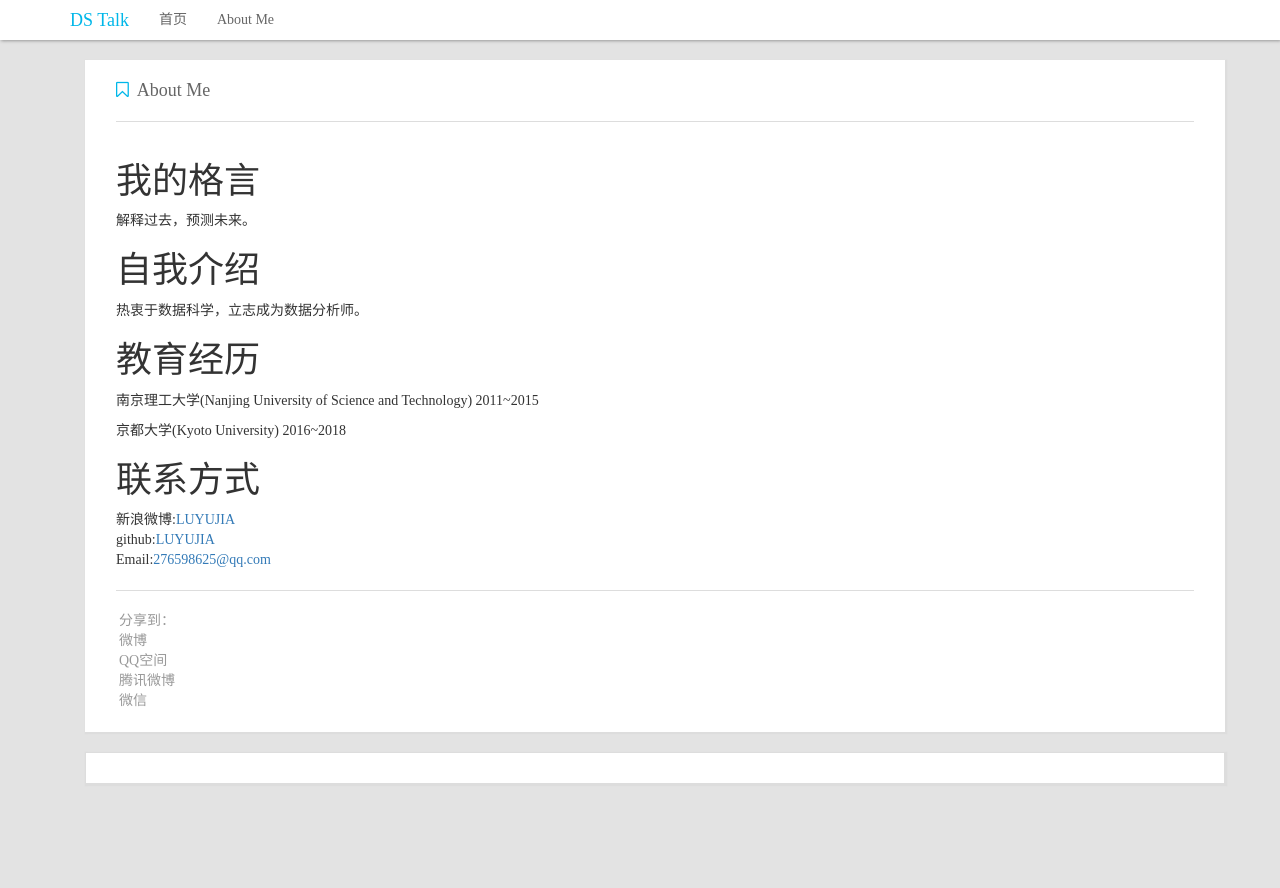
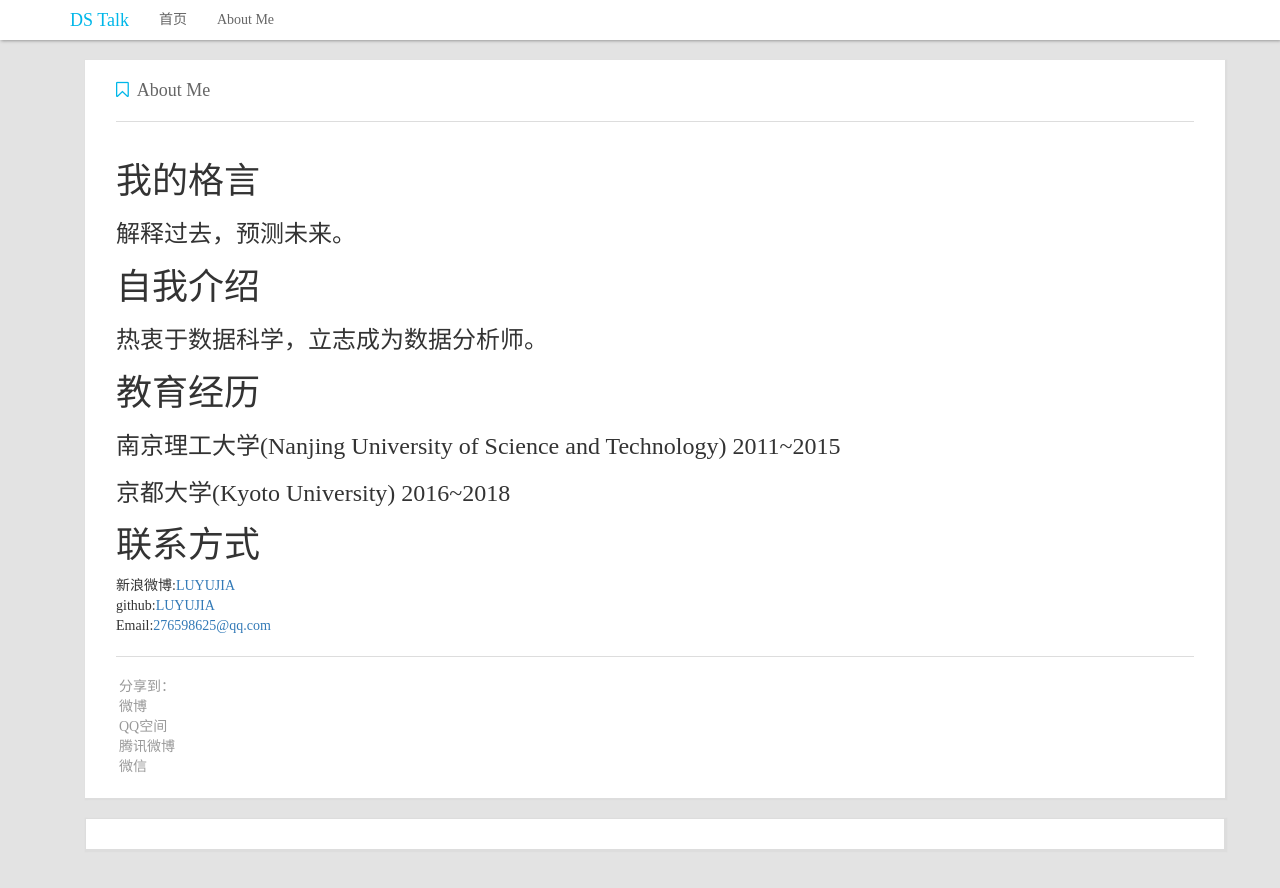
Before and after one commit to LUYUJIA/LUYUJIA.github.io, a Jekyll site: the page built from about.md, in a window 1280 px wide. Shown: the top 888 px of the page. Built offline with Jekyll 4.4.1, drawn with Linux system fonts in a browser that asks for light colours; nearby versions of some CDN libraries; comment, search, counter and statistics services are not loaded.

```diff
--- a/about.md
+++ b/about.md
@@ -11,19 +11,19 @@ permalink: /about/
 我的格言
 ===
 
-解释过去，预测未来。
+### 解释过去，预测未来。
 
 自我介绍
 ===
 
-热衷于数据科学，立志成为数据分析师。
+### 热衷于数据科学，立志成为数据分析师。
 
 教育经历
 ===
 
-南京理工大学(Nanjing University of Science and Technology)  2011~2015
+### 南京理工大学(Nanjing University of Science and Technology)  2011~2015
 
-京都大学(Kyoto University)  2016~2018
+### 京都大学(Kyoto University)  2016~2018
 
 联系方式
 ===
```
